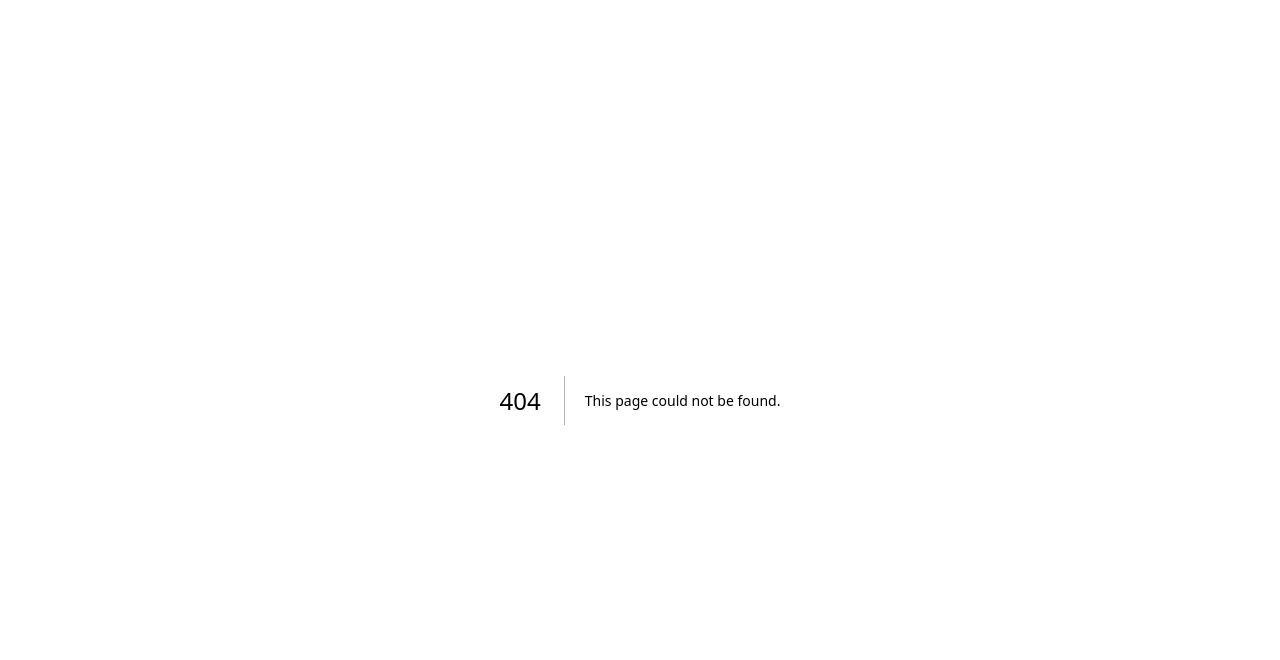
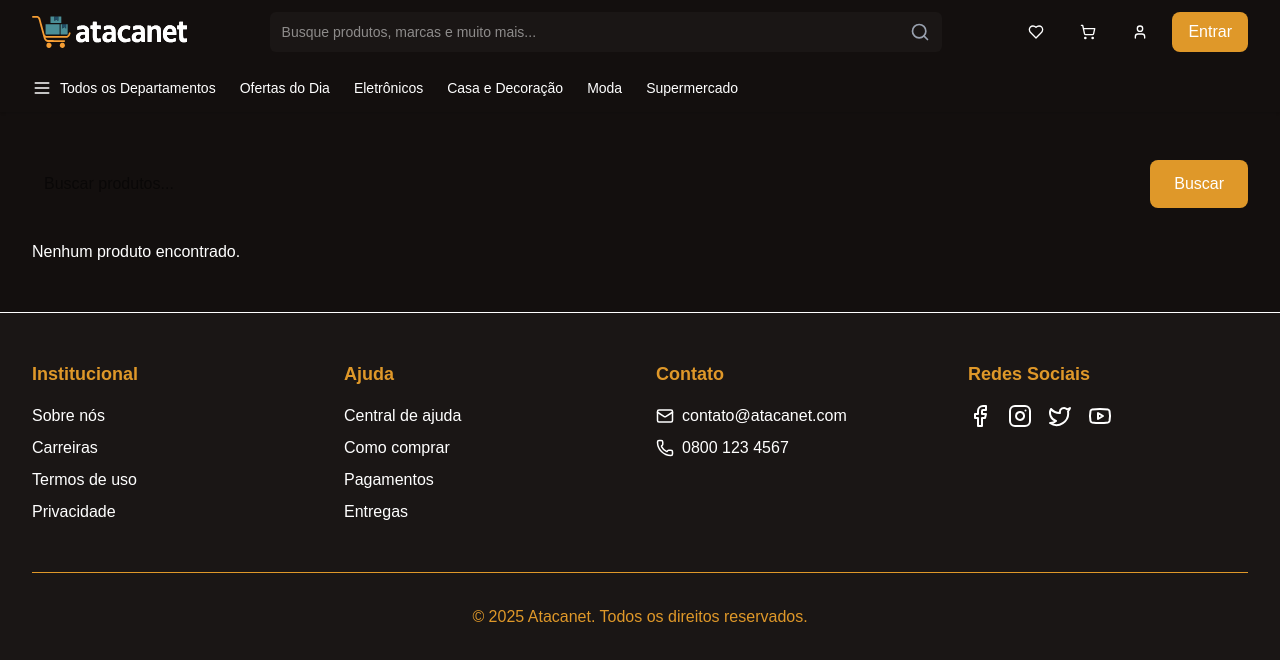
Before and after one commit to ProcessAI/unieuro-devops-202501, a Next.js app in the folder client/: page /product-search in a window 1280 px wide. Before the commit this address had no page. Shown: the top 660 px of the page. Built offline with nearby package versions, Linux system fonts and the light colour scheme.

Commit message:
[dev-6] - criando navegação da página de busca

```diff
--- a/client/src/components/Header.tsx
+++ b/client/src/components/Header.tsx
@@ -1,7 +1,16 @@
 import { Search } from 'lucide-react';
 import Link from 'next/link';
+import { useRouter } from 'next/router';
 
 export function Header() {
+
+  const router = useRouter();
+
+  const handleSearch = () => {
+
+  router.push('/product-search');
+};
+
   return (
     <div className="flex items-center justify-between h-16">
       <div className="flex items-center">
@@ -15,7 +24,9 @@
             placeholder="Busque produtos, marcas e muito mais..."
             className="w-full h-10 px-3 py-2 pr-10 text-base md:text-sm rounded-md border-none bg-[#1A1615] placeholder:text-muted-foreground focus-visible:outline-none focus-visible:ring-2 focus-visible:ring-ring focus-visible:ring-offset-background disabled:cursor-not-allowed disabled:opacity-50"
           />
-          <Search className="absolute right-3 top-2.5 text-gray-400" size={20} />
+          <button onClick={handleSearch} className='cursor-pointer'>
+            <Search className="absolute right-3 top-2.5 text-gray-400" size={20} />
+          </button>
         </div>
       </div>
 
--- a/client/src/middleware.ts
+++ b/client/src/middleware.ts
@@ -7,6 +7,7 @@
   { path: '/forgot-password', whenAuthenticated: 'redirect' },
   { path: '/pricing', whenAuthenticated: 'next' },
   { path: '/', whenAuthenticated: 'next' },
+  { path: '/product-search', whenAuthenticated: 'next' },
   { path: '/product', whenAuthenticated: 'next' },
   { path: /^\/pedido\//, whenAuthenticated: 'next' },
 ];
--- /dev/null
+++ b/client/src/pages/product-search.tsx
@@ -0,0 +1,77 @@
+import { useState } from 'react';
+import { Header } from '@/components/Header';
+import { Navbar } from '@/components/Navbar';
+import { Footer } from '@/components/Footer';
+import { ProductCard } from '@/components/ProductCard';
+
+export default function ProductSearchPage() {
+  const [searchTerm, setSearchTerm] = useState('');
+  const [products, setProducts] = useState([]);
+  const [loading, setLoading] = useState(false);
+
+  const handleSearch = async (e: { preventDefault: () => void; }) => {
+    e.preventDefault();
+    if (!searchTerm) return;
+
+    setLoading(true);
+
+    try {
+      const response = await fetch(`/api/products?search=${searchTerm}`);
+      const data = await response.json();
+      setProducts(data);
+    } catch (error) {
+      console.error('Erro ao buscar produtos:', error);
+    } finally {
+      setLoading(false);
+    }
+  };
+
+  return (
+    <div className="min-h-screen bg-[#130F0E]">
+      <header className="bg-[#130F0E] shadow-sm">
+        <div className="max-w-7xl mx-auto px-4 sm:px-6 lg:px-8">
+          <Header />
+          <Navbar />
+        </div>
+      </header>
+
+      <div className="max-w-7xl mx-auto px-4 sm:px-6 lg:px-8 py-12">
+        <form onSubmit={handleSearch} className="flex gap-4 mb-8">
+          <input
+            type="text"
+            placeholder="Buscar produtos..."
+            value={searchTerm}
+            onChange={(e) => setSearchTerm(e.target.value)}
+            className="w-full p-3 rounded-lg text-black"
+          />
+          <button type="submit" className="bg-[#DF9829] text-white px-6 py-3 rounded-lg">
+            Buscar
+          </button>
+        </form>
+
+        {loading ? (
+          <p className="text-white">Carregando...</p>
+        ) : (
+          <div className="grid grid-cols-5 gap-6">
+            {products.length > 0 ? (
+              products.map((product) => (
+                <ProductCard
+                  key={product.id}
+                  image={product.image}
+                  price={product.price}
+                  originalPrice={product.originalPrice}
+                  discount={product.discount}
+                  minQuantity={product.minQuantity}
+                />
+              ))
+            ) : (
+              <p className="text-white">Nenhum produto encontrado.</p>
+            )}
+          </div>
+        )}
+      </div>
+
+      <Footer />
+    </div>
+  );
+}
```
